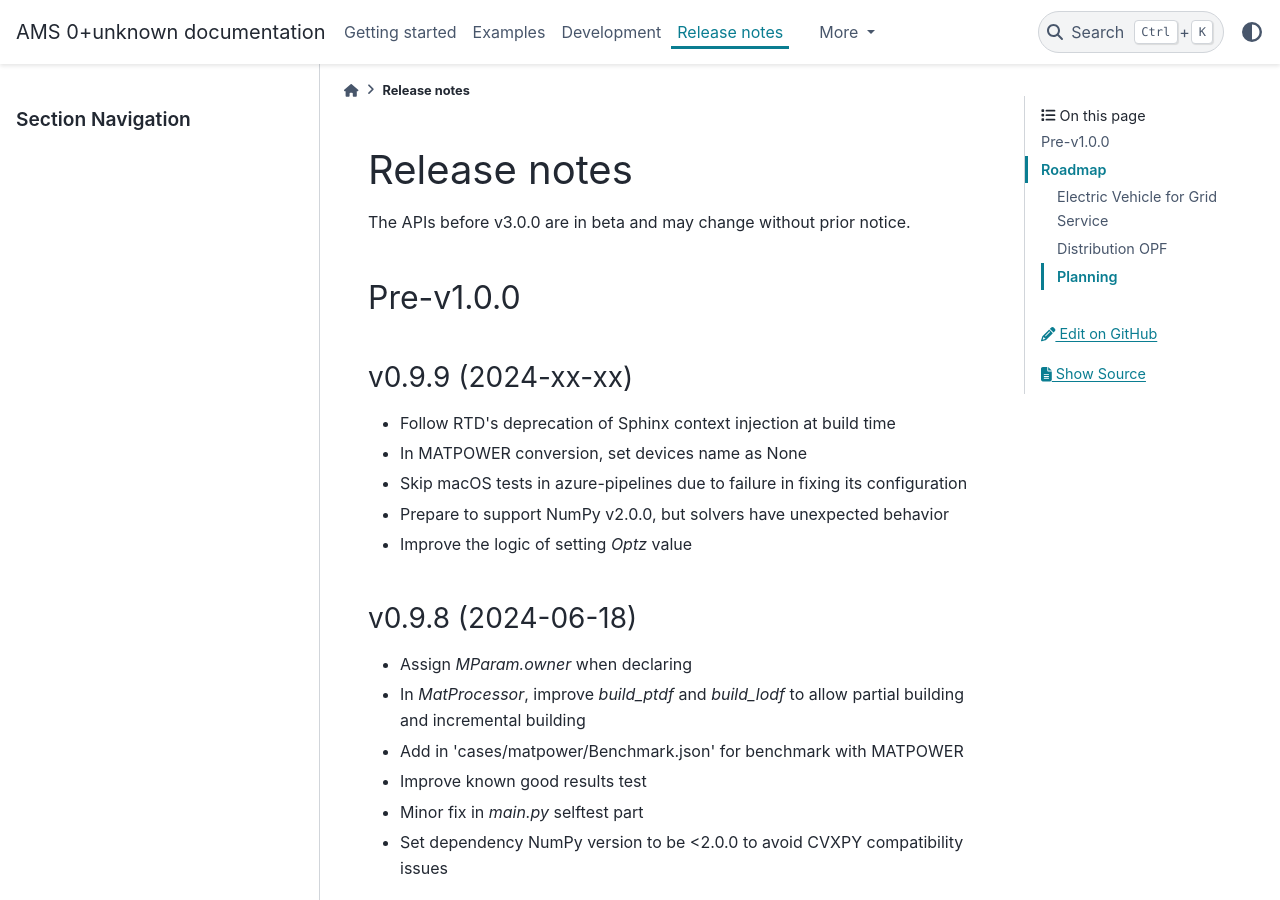
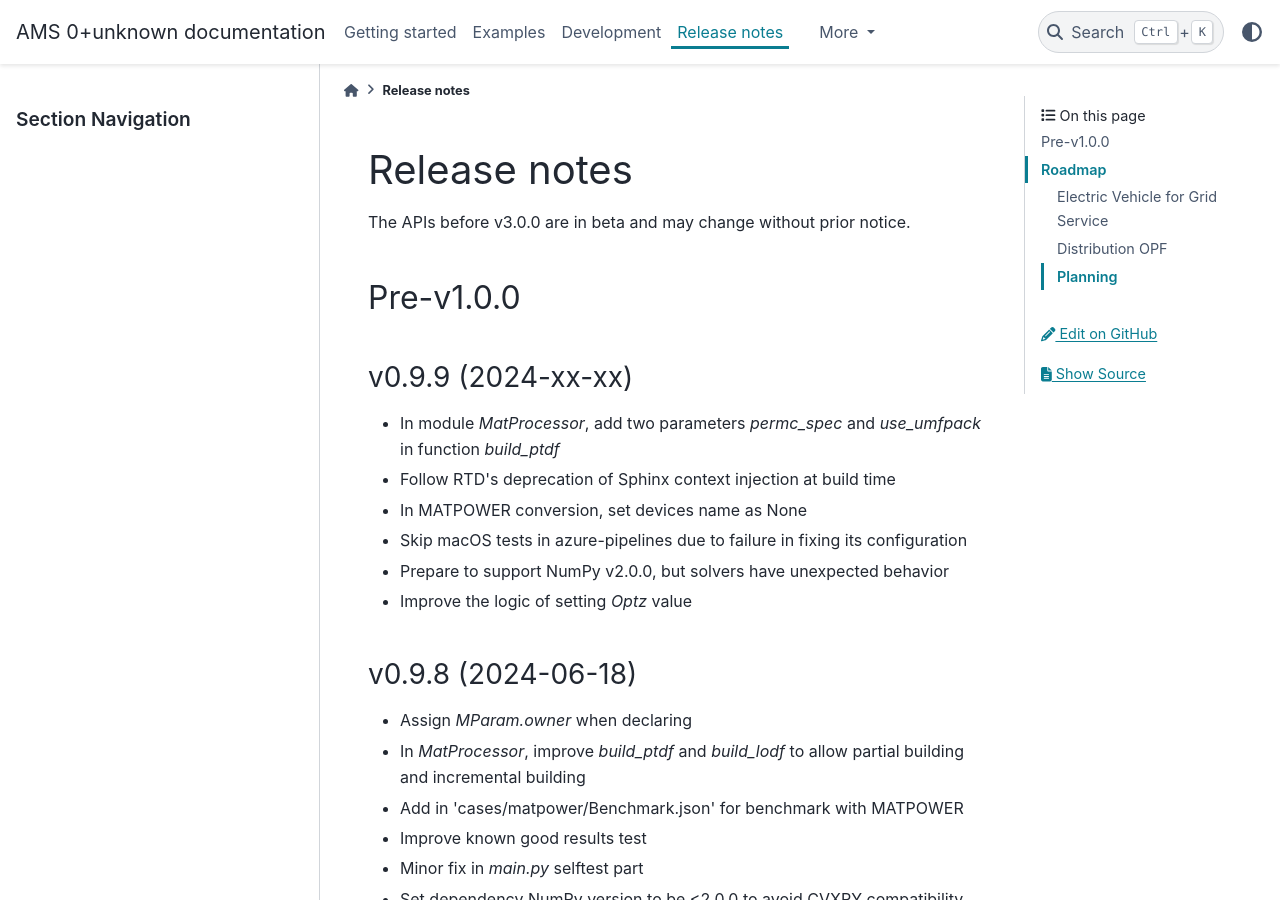
Before and after one commit to CURENT/ams, a Sphinx documentation site: the page built from docs/source/release-notes.rst, in a window 1280 px wide and 900 px high. Built offline with Sphinx 7.4.7 and the PyData theme 0.15.4, drawn with Linux system fonts in a browser that asks for light colours; pages that are not in the unit, such as notebooks, are missing from menus.

Commit message:
Update release notes

```diff
--- a/docs/source/release-notes.rst
+++ b/docs/source/release-notes.rst
@@ -12,6 +12,7 @@ Pre-v1.0.0
 v0.9.9 (2024-xx-xx)
 -------------------
 
+- In module `MatProcessor`, add two parameters `permc_spec` and `use_umfpack` in function `build_ptdf`
 - Follow RTD's deprecation of Sphinx context injection at build time
 - In MATPOWER conversion, set devices name as None
 - Skip macOS tests in azure-pipelines due to failure in fixing its configuration
```
